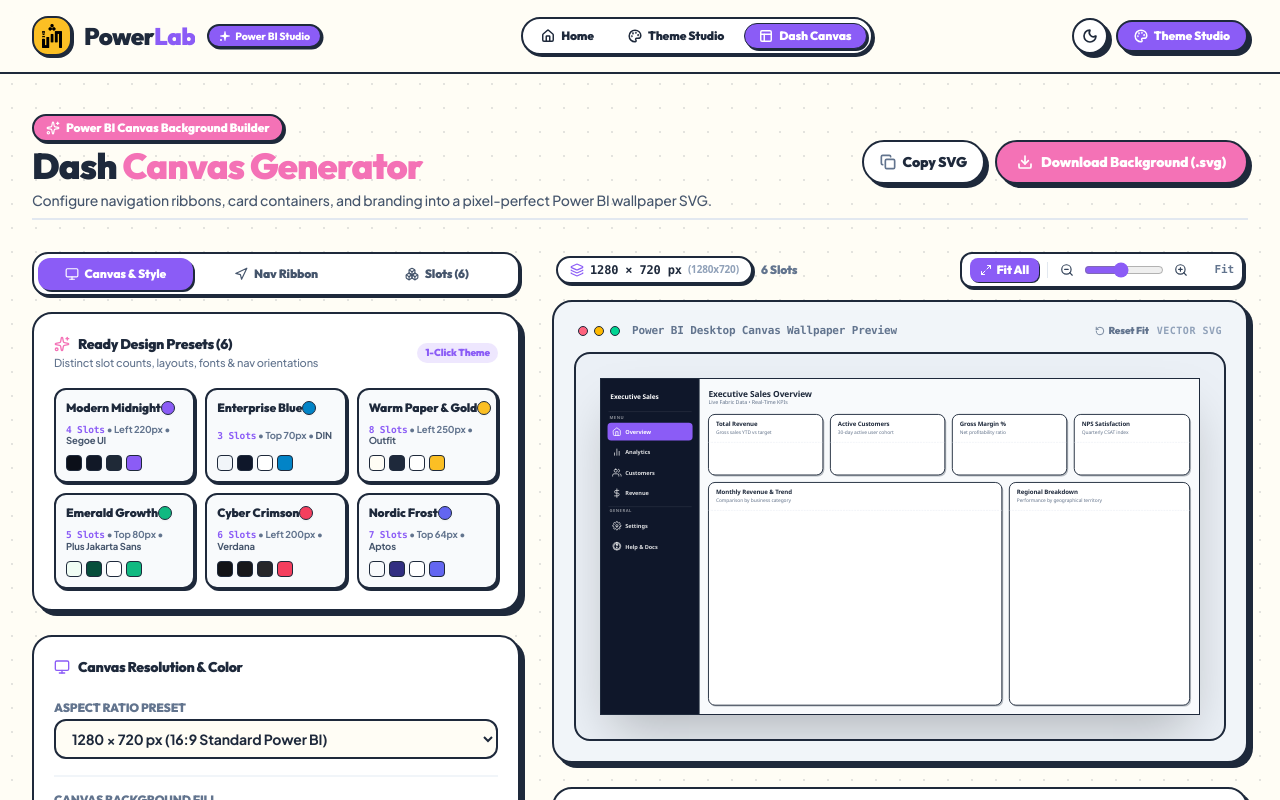
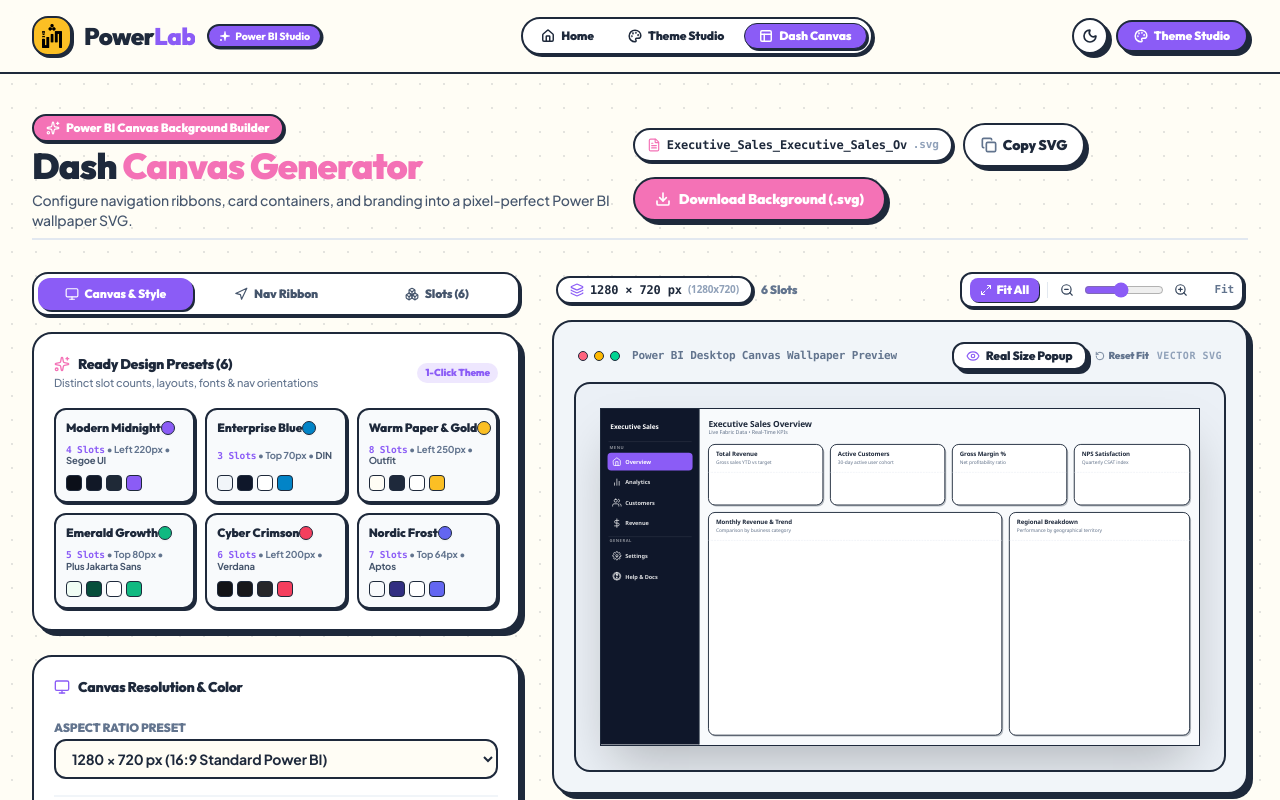
Before and after one commit to pidev3a5-arch/Powercolors, a React (Vite) app: page / in a window 1280 px wide. Both pictures are taken after a click on the button "Explore Dash Canvas". Shown: the top 800 px of the page. Built offline with nearby package versions, Linux system fonts and the light colour scheme.

Commit message:
feat(dash): mouse wheel scroll zoom, real-size popup preview, and customizable svg filename with ReportTitle_PageHeaderTitle default

```diff
--- a/src/components/dash/DashSvgCanvas.tsx
+++ b/src/components/dash/DashSvgCanvas.tsx
@@ -1,5 +1,5 @@
-import React, { useState, useMemo, useRef } from 'react';
-import { ZoomIn, ZoomOut, Maximize2, Layers, RotateCcw } from 'lucide-react';
+import React, { useState, useMemo, useRef, useEffect } from 'react';
+import { ZoomIn, ZoomOut, Maximize2, Layers, RotateCcw, Eye, X } from 'lucide-react';
 import { DashCanvasState } from '../../core/dashTypes';
 import { generateDashSvg } from '../../core/dashSvgExport';
 
@@ -17,6 +17,9 @@ export const DashSvgCanvas: React.FC<DashSvgCanvasProps> = ({ state }) => {
   const [isDragging, setIsDragging] = useState(false);
   const dragStartRef = useRef({ x: 0, y: 0, scrollLeft: 0, scrollTop: 0 });
 
+  // Real size 1:1 popup modal state
+  const [isRealSizePopupOpen, setIsRealSizePopupOpen] = useState(false);
+
   // Generate real-time SVG markup for preview (with style="width: 100%; height: 100%;")
   const svgMarkup = useMemo(() => {
     return generateDashSvg(state, true);
@@ -25,14 +28,47 @@ export const DashSvgCanvas: React.FC<DashSvgCanvasProps> = ({ state }) => {
   const { width, height } = state.dimensions;
   const aspectRatio = `${width} / ${height}`;
 
+  // Wheel zoom in/out with scroll mouse (Requirement 1)
+  useEffect(() => {
+    const el = viewportRef.current;
+    if (!el) return;
+
+    const handleNativeWheel = (e: WheelEvent) => {
+      e.preventDefault();
+      setIsFitMode(false);
+      const delta = e.deltaY < 0 ? 8 : -8;
+      setZoomPercent((prev) => Math.min(220, Math.max(35, prev + delta)));
+    };
+
+    el.addEventListener('wheel', handleNativeWheel, { passive: false });
+    return () => {
+      el.removeEventListener('wheel', handleNativeWheel);
+    };
+  }, []);
+
+  // Escape key listener to close Real Size popup
+  useEffect(() => {
+    const handleKeyDown = (e: KeyboardEvent) => {
+      if (e.key === 'Escape') {
+        setIsRealSizePopupOpen(false);
+      }
+    };
+    if (isRealSizePopupOpen) {
+      window.addEventListener('keydown', handleKeyDown);
+    }
+    return () => {
+      window.removeEventListener('keydown', handleKeyDown);
+    };
+  }, [isRealSizePopupOpen]);
+
   const handleZoomIn = () => {
     setIsFitMode(false);
-    setZoomPercent((prev) => Math.min(160, prev + 15));
+    setZoomPercent((prev) => Math.min(220, prev + 15));
   };
 
   const handleZoomOut = () => {
     setIsFitMode(false);
-    setZoomPercent((prev) => Math.max(40, prev - 15));
+    setZoomPercent((prev) => Math.max(35, prev - 15));
   };
 
   const handleResetFit = () => {
@@ -165,6 +201,16 @@ export const DashSvgCanvas: React.FC<DashSvgCanvasProps> = ({ state }) => {
           <div className="flex items-center gap-2">
             <button
               type="button"
+              onClick={() => setIsRealSizePopupOpen(true)}
+              className="pop-btn inline-flex items-center gap-1.5 px-3 py-1 rounded-xl bg-white dark:bg-slate-800 border-2 border-[#1E293B] dark:border-slate-700 text-xs font-heading font-black text-[#1E293B] dark:text-white shadow-[2px_2px_0px_0px_#1E293B] hover:bg-[#FBBF24] hover:text-[#1E293B] transition-all cursor-pointer"
+              title="Open canvas wallpaper at 1:1 real pixel size in a popup"
+            >
+              <Eye className="w-3.5 h-3.5 text-[#8B5CF6]" />
+              <span>Real Size Popup</span>
+            </button>
+
+            <button
+              type="button"
               onClick={handleResetFit}
               className="text-[10px] font-heading font-black text-slate-500 hover:text-[#8B5CF6] flex items-center gap-1 cursor-pointer"
             >
@@ -206,6 +252,59 @@ export const DashSvgCanvas: React.FC<DashSvgCanvasProps> = ({ state }) => {
           />
         </div>
       </div>
+
+      {/* Real Size 1:1 Scale Popup Modal (Requirement 1) */}
+      {isRealSizePopupOpen && (
+        <div
+          role="dialog"
+          aria-modal="true"
+          className="fixed inset-0 z-50 flex items-center justify-center p-3 sm:p-6 bg-slate-950/75 backdrop-blur-sm animate-in fade-in duration-150"
+          onClick={() => setIsRealSizePopupOpen(false)}
+        >
+          <div
+            className="relative w-full max-w-[96vw] h-[92vh] flex flex-col bg-slate-100 dark:bg-slate-900 rounded-3xl border-3 border-[#1E293B] dark:border-slate-700 shadow-[8px_8px_0px_0px_#1E293B] overflow-hidden"
+            onClick={(e) => e.stopPropagation()}
+          >
+            {/* Modal Header */}
+            <div className="flex items-center justify-between px-5 py-3 border-b-2 border-[#1E293B] dark:border-slate-700 bg-white dark:bg-slate-800 flex-shrink-0">
+              <div className="flex items-center gap-2.5">
+                <span className="w-3 h-3 rounded-full bg-rose-400 border border-[#1E293B]" />
+                <span className="w-3 h-3 rounded-full bg-amber-400 border border-[#1E293B]" />
+                <span className="w-3 h-3 rounded-full bg-emerald-400 border border-[#1E293B]" />
+                <h3 className="text-sm sm:text-base font-heading font-black text-[#1E293B] dark:text-white ml-1">
+                  Real Size Preview (1:1 Native Resolution — {width} × {height} px)
+                </h3>
+              </div>
+              <div className="flex items-center gap-3">
+                <span className="text-[11px] font-mono font-bold text-slate-500 bg-slate-100 dark:bg-slate-900 px-2.5 py-1 rounded-full border border-slate-300 dark:border-slate-700 hidden sm:inline">
+                  100% Scale Actual Pixels
+                </span>
+                <button
+                  type="button"
+                  onClick={() => setIsRealSizePopupOpen(false)}
+                  className="p-1.5 rounded-xl border-2 border-[#1E293B] bg-slate-100 dark:bg-slate-700 text-[#1E293B] dark:text-white hover:bg-rose-100 hover:text-rose-600 shadow-[2px_2px_0px_0px_#1E293B] cursor-pointer transition-all"
+                  aria-label="Close"
+                >
+                  <X className="w-5 h-5 stroke-[2.5]" />
+                </button>
+              </div>
+            </div>
+
+            {/* Scrollable Container with exact 1:1 Pixel Dimensions */}
+            <div className="flex-1 overflow-auto p-6 sm:p-10 flex items-center justify-center bg-[#E2E8F0]/50 dark:bg-slate-950">
+              <div
+                className="shadow-2xl border border-[#1E293B] flex-shrink-0 rounded-none overflow-hidden"
+                style={{
+                  width: `${width}px`,
+                  height: `${height}px`,
+                  backgroundColor: state.backgroundColor,
+                }}
+                dangerouslySetInnerHTML={{ __html: svgMarkup }}
+              />
+            </div>
+          </div>
+        </div>
+      )}
     </div>
   );
 };
--- a/src/core/dashSvgExport.ts
+++ b/src/core/dashSvgExport.ts
@@ -469,6 +469,26 @@ export function generateDashSvg(state: DashCanvasState, forPreview = false): str
 }
 
 /**
+ * Sanitizes a string into a safe file name
+ */
+export function sanitizeFilename(str: string): string {
+  if (!str) return '';
+  return str
+    .trim()
+    .replace(/[<>:"/\\|?*\x00-\x1F]/g, '')
+    .replace(/\s+/g, '_');
+}
+
+/**
+ * Computes default SVG filename starting with Report Title_Page Header Title
+ */
+export function getDefaultSvgFilename(state: DashCanvasState): string {
+  const rep = sanitizeFilename(state.navBar.reportTitle || 'Report') || 'Report';
+  const page = sanitizeFilename(state.pageTitles[0]?.title || 'Overview') || 'Overview';
+  return `${rep}_${page}.svg`;
+}
+
+/**
  * Downloads generated SVG as a file in the browser
  */
 export function downloadDashSvg(state: DashCanvasState, filename?: string): void {
@@ -480,7 +500,7 @@ export function downloadDashSvg(state: DashCanvasState, filename?: string): void
     ? filename.endsWith('.svg')
       ? filename
       : `${filename}.svg`
-    : `powerbi-canvas-${state.dimensions.width}x${state.dimensions.height}.svg`;
+    : getDefaultSvgFilename(state);
 
   const link = document.createElement('a');
   link.href = url;
--- a/src/pages/DashGeneratorPage.tsx
+++ b/src/pages/DashGeneratorPage.tsx
@@ -1,4 +1,4 @@
-import React, { useState, useCallback } from 'react';
+import React, { useState, useCallback, useMemo } from 'react';
 import {
   Download,
   Copy,
@@ -9,6 +9,7 @@ import {
   HelpCircle,
   Palette,
   Sparkles,
+  FileText,
 } from 'lucide-react';
 import {
   DashCanvasState,
@@ -26,7 +27,7 @@ import {
 } from '../core/dashTypes';
 import { generateLayoutContainers, autoArrangeContainers } from '../core/dashLayoutPresets';
 import { READY_DESIGN_PRESETS } from '../core/dashDesignPresets';
-import { generateDashSvg, downloadDashSvg } from '../core/dashSvgExport';
+import { generateDashSvg, downloadDashSvg, getDefaultSvgFilename } from '../core/dashSvgExport';
 import { DashNavControls } from '../components/dash/DashNavControls';
 import { DashCanvasControls } from '../components/dash/DashCanvasControls';
 import { DashContainerConfig } from '../components/dash/DashContainerConfig';
@@ -385,6 +386,13 @@ export const DashGeneratorPage: React.FC<DashGeneratorPageProps> = ({ onNavigate
     }));
   };
 
+  // Custom SVG Download Filename (Requirement 2)
+  const [customSvgFilename, setCustomSvgFilename] = useState<string>('');
+
+  const defaultSvgFilename = useMemo(() => {
+    return getDefaultSvgFilename(dashState);
+  }, [dashState]);
+
   // Copy SVG Code
   const handleCopySvg = async () => {
     try {
@@ -399,7 +407,7 @@ export const DashGeneratorPage: React.FC<DashGeneratorPageProps> = ({ onNavigate
 
   // Download SVG File
   const handleDownloadSvg = () => {
-    const filename = `powerbi-dash-${dashState.dimensions.width}x${dashState.dimensions.height}.svg`;
+    const filename = customSvgFilename.trim() || defaultSvgFilename;
     downloadDashSvg(dashState, filename);
   };
 
@@ -420,8 +428,22 @@ export const DashGeneratorPage: React.FC<DashGeneratorPageProps> = ({ onNavigate
           </p>
         </div>
 
-        {/* Global Action Buttons */}
+        {/* Global Action Buttons & Custom Filename Input (Requirement 2) */}
         <div className="flex items-center gap-2.5 flex-wrap">
+          {/* Filename Input */}
+          <div className="flex items-center gap-1.5 px-3 py-1.5 rounded-full border-2 border-[#1E293B] bg-white dark:bg-slate-800 shadow-[2px_2px_0px_0px_#1E293B]">
+            <FileText className="w-3.5 h-3.5 text-[#F472B6] flex-shrink-0" />
+            <input
+              type="text"
+              value={customSvgFilename !== '' ? customSvgFilename : defaultSvgFilename.replace(/\.svg$/, '')}
+              onChange={(e) => setCustomSvgFilename(e.target.value)}
+              placeholder={defaultSvgFilename.replace(/\.svg$/, '')}
+              className="text-xs font-mono font-bold bg-transparent border-none outline-none text-[#1E293B] dark:text-white w-44 sm:w-60"
+              title="Custom SVG filename (defaults to ReportTitle_PageHeaderTitle)"
+            />
+            <span className="text-[11px] font-mono font-bold text-slate-400">.svg</span>
+          </div>
+
           <button
             type="button"
             onClick={handleCopySvg}
```
Also changed, not shown: 1 other file (tests, documents, lock files or other folders).
